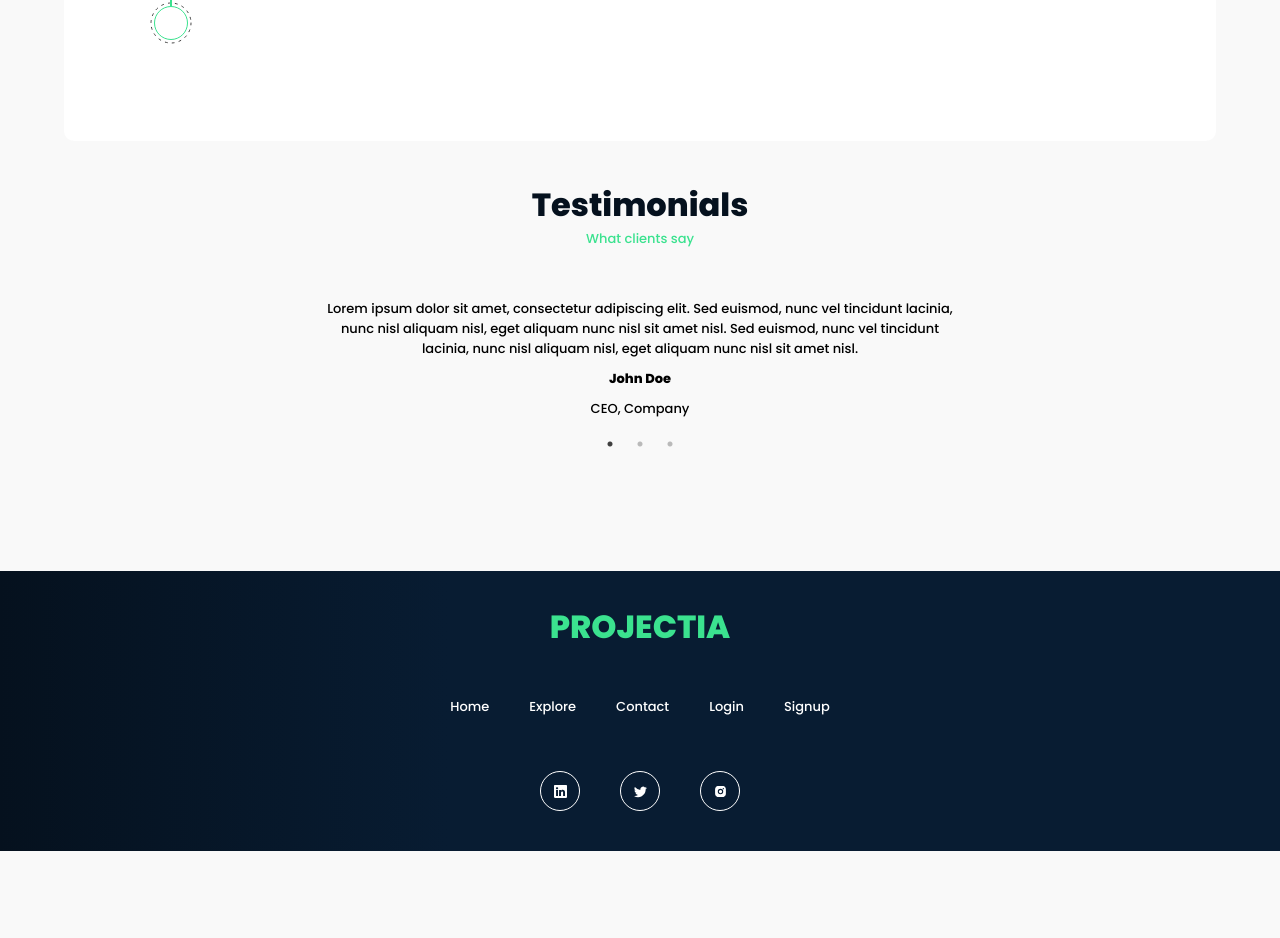
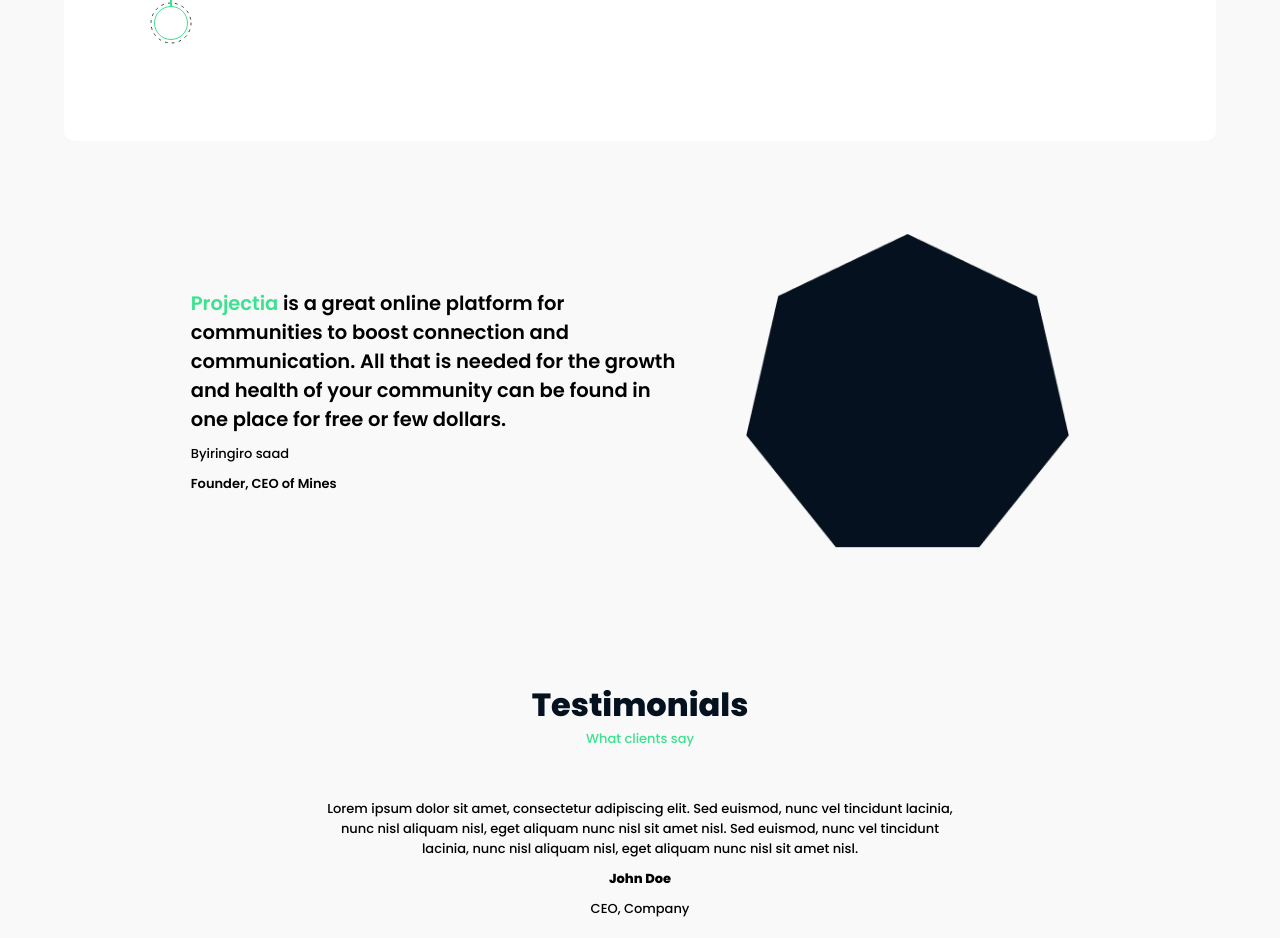
Before and after one commit to aamines/frontend, a React (Create React App) app: page / in a window 1280 px wide. Shown: the part 3799-4737 px from the top of the page. Before the commit the page ends 4650 px from the top, so only its background shows below. Built offline with nearby package versions, Linux system fonts and the light colour scheme.

Commit message:
added founder section

```diff
--- /dev/null
+++ b/src/components/main/founder.jsx
@@ -0,0 +1,70 @@
+import React from "react";
+import styled from "styled-components";
+
+const Founder = () => {
+  return (
+    <Container>
+      <div className="content">
+        <p className="para">
+          <span>Projectia</span> is a great online platform for communities to
+          boost connection and communication. All that is needed for the growth
+          and health of your community can be found in one place for free or few
+          dollars.
+        </p>
+        <p>Byiringiro saad</p>
+        <p className="position">Founder, CEO of Mines</p>
+      </div>
+      <div className="image">
+        <img src="/images/three.png" alt="ceo" />
+      </div>
+    </Container>
+  );
+};
+
+const Container = styled.div`
+  width: 90%;
+  height: 500px;
+  display: flex;
+  flex-direction: row;
+  align-items: center;
+  justify-content: center;
+
+  .content {
+    width: 43%;
+    height: 100%;
+    display: flex;
+    flex-direction: column;
+    align-items: flex-start;
+    justify-content: center;
+    margin: 0 20px;
+
+    p.para {
+      font-size: 1.5em;
+      font-weight: 600;
+      margin: 0 0 10px 0;
+
+      span {
+        color: var(--bright);
+      }
+    }
+
+    p.position {
+      font-weight: 600;
+      margin: 10px 0 0 0;
+    }
+  }
+
+  .image {
+    width: 35%;
+    height: 100%;
+    display: flex;
+    align-items: center;
+    justify-content: center;
+
+    img {
+      width: 80%;
+    }
+  }
+`;
+
+export default Founder;
--- a/src/pages/main.jsx
+++ b/src/pages/main.jsx
@@ -6,6 +6,7 @@ import Footer from "../components/footer";
 import Some from "../components/main/some";
 import Hero from "../components/main/hero";
 import About from "../components/main/about";
+import Founder from "../components/main/founder";
 import Testimonials from "../components/main/testimonials";
 
 const Main = () => {
@@ -19,6 +20,9 @@ const Main = () => {
       </div>
       <div className="about">
         <About />
+      </div>
+      <div className="founder">
+        <Founder />
       </div>
       <div className="testimonials">
         <Testimonials />
@@ -56,6 +60,15 @@ const Container = styled.div`
     height: auto;
   }
 
+  .founder {
+    width: 100%;
+    height: auto;
+    display: flex;
+    flex-direction: row;
+    align-items: center;
+    justify-content: center;
+  }
+
   .testimonials {
     width: 100%;
     height: auto;
```
Also changed, not shown: public/images/three.png (added).
